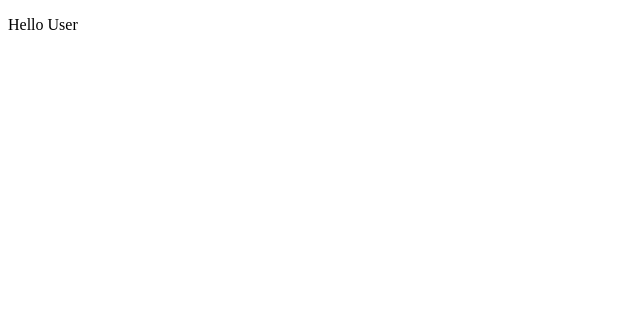
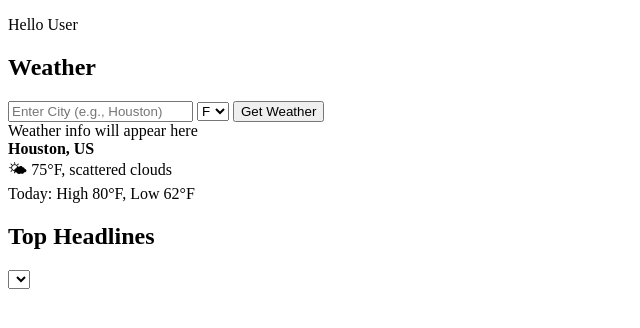
Before and after one commit to miguelokc/Ekphrasis, a plain HTML site: page index.html in a window 1280 px wide. Shown: the whole page, without its empty margins (0-640 px from the left). Drawn offline with Linux system fonts and the light colour scheme.

Commit message:
created html placeholder for weather

```diff
--- a/index.html
+++ b/index.html
@@ -9,7 +9,41 @@
 <body>
 <p>Hello User</p>
 <main class = "container">
-    <section class = "header"></section>
+
+    <section class = "panel-weather">
+        <header>
+            <h2>Weather</h2>
+        </header>
+        <form id="weatherForm">
+            <input id="cityInput" placeholder = "Enter City (e.g., Houston)"/>
+            <select id="unitSelect">
+                <option value="Imperical"selected>F</option>
+                <option value="metric">C</option>
+            </select>
+            <button type = "submit"> Get Weather</button>
+        </form>
+
+        <div id="weatherNow">Weather info will appear here</div>
+        <div id="extremes"></div>
+    </section>
+
+    <div id="weatherNow">
+        <strong>Houston, US</strong><br>
+        🌤 75°F, scattered clouds
+    </div>
+    <div id="extremes">
+        Today: High 80°F, Low 62°F
+    </div>
+
+</section>
+    <section class = "panel news">
+        <header class = "news-header">
+            <h2>Top Headlines</h2>
+            <select id="newsSource"></select>
+        </header>
+        <ul class="news-List" id="newsList"></ul>
+    </section>
+
 </main>
 <script src="main.js"></script>
 </body>
```
